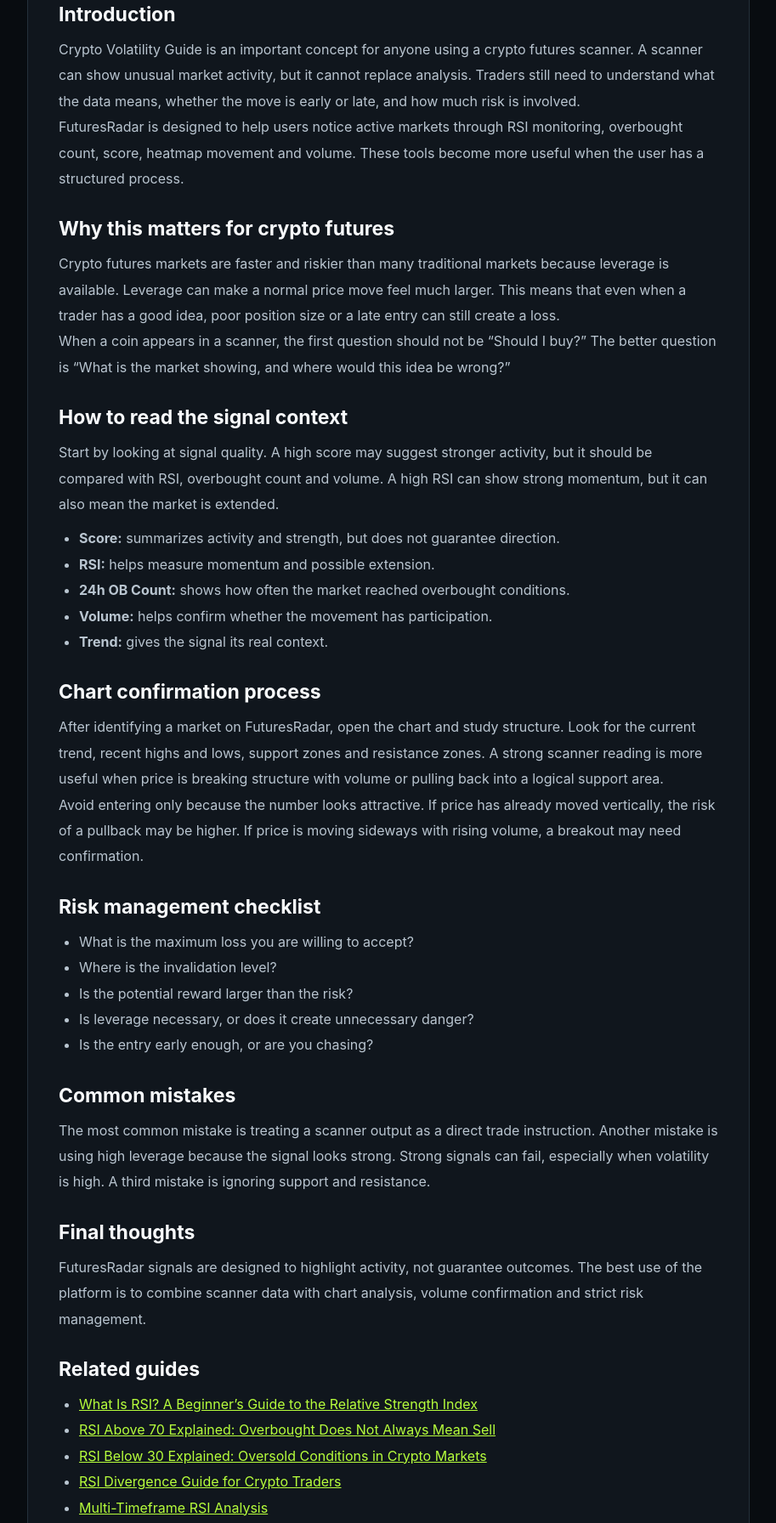
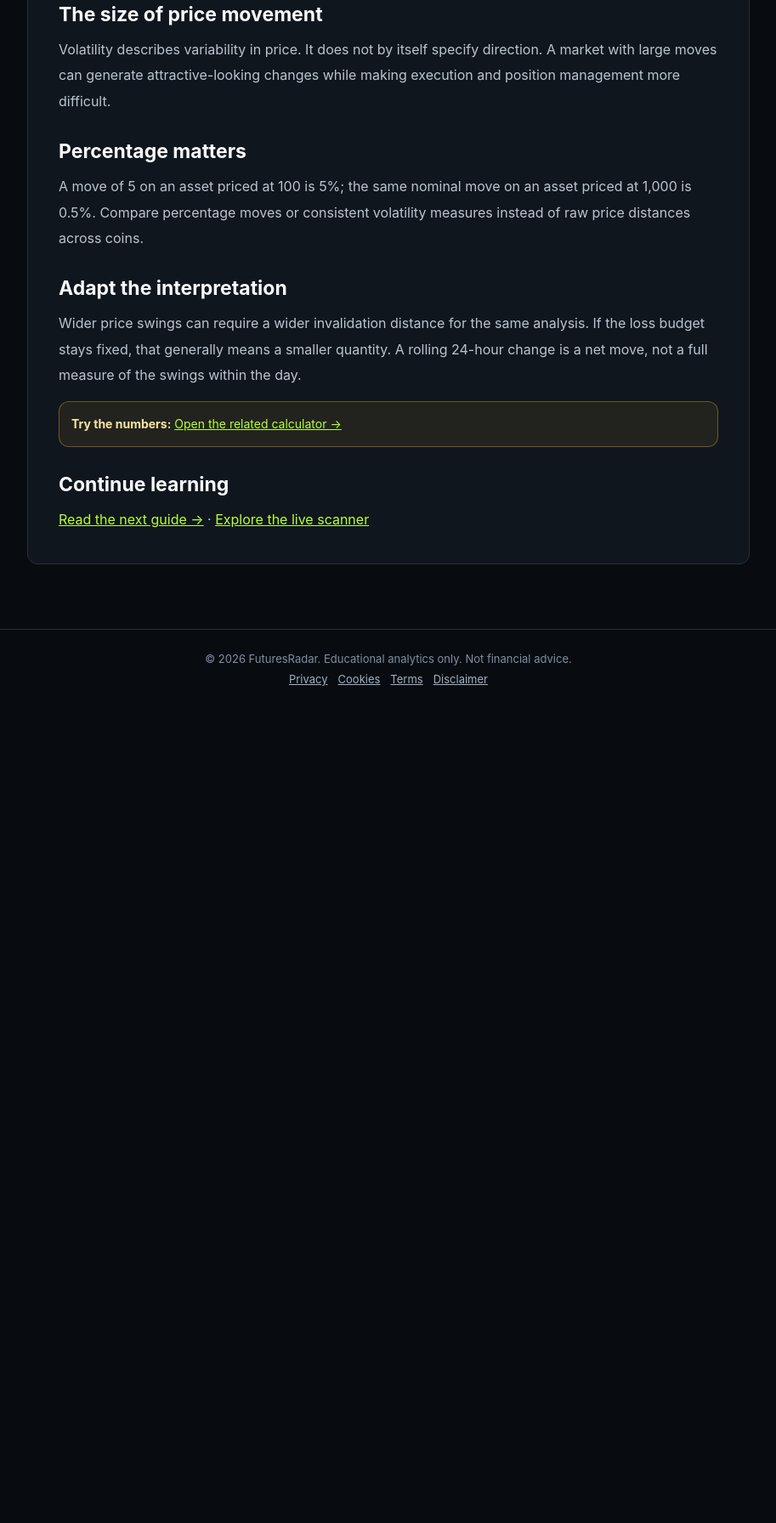
Before and after one commit to alperen15100/FuturesRadar-Web, a plain HTML site: page academy/crypto-volatility.html in a window 1280 px wide. Shown: the part 421-2213 px from the top of the page at 85% size, without its empty margins (183-1096 px from the left). After the commit the page ends 1255 px from the top, so only its background shows below. Drawn offline with Linux system fonts and the light colour scheme.

```diff
--- a/academy/crypto-volatility.html
+++ b/academy/crypto-volatility.html
@@ -9,13 +9,7 @@
 gtag('config', 'G-0RQHSQTDG0');
 </script>
 
-</head><body>
-<nav class="nav"><div class="navin"><a class="logo" href="../index.html">FUTURES<span>RADAR</span></a><div class="links"><a href="../index.html">Live Scanner</a><a href="../academy.html">Academy</a><a href="../faq.html">FAQ</a><a href="../about.html">About</a><a href="../contact.html">Contact</a></div></div></nav>
-<div class="container"><article class="article"><a class="btn" href="../academy.html">← Back to Academy</a><div class="kicker">Market Analysis</div><h1>Crypto Volatility Guide</h1><div class="meta">FuturesRadar Academy • SEO educational guide • Not financial advice</div><p>Learn why crypto markets move fast and how volatility changes risk.</p><div class="notice">This guide is educational only. It is not a recommendation to buy, sell, long or short any asset. Crypto futures involve high risk.</div>
-<h2>Introduction</h2><p>Crypto Volatility Guide is an important concept for anyone using a crypto futures scanner. A scanner can show unusual market activity, but it cannot replace analysis. Traders still need to understand what the data means, whether the move is early or late, and how much risk is involved.</p><p>FuturesRadar is designed to help users notice active markets through RSI monitoring, overbought count, score, heatmap movement and volume. These tools become more useful when the user has a structured process.</p>
-<h2>Why this matters for crypto futures</h2><p>Crypto futures markets are faster and riskier than many traditional markets because leverage is available. Leverage can make a normal price move feel much larger. This means that even when a trader has a good idea, poor position size or a late entry can still create a loss.</p><p>When a coin appears in a scanner, the first question should not be “Should I buy?” The better question is “What is the market showing, and where would this idea be wrong?”</p>
-<h2>How to read the signal context</h2><p>Start by looking at signal quality. A high score may suggest stronger activity, but it should be compared with RSI, overbought count and volume. A high RSI can show strong momentum, but it can also mean the market is extended.</p><ul><li><strong>Score:</strong> summarizes activity and strength, but does not guarantee direction.</li><li><strong>RSI:</strong> helps measure momentum and possible extension.</li><li><strong>24h OB Count:</strong> shows how often the market reached overbought conditions.</li><li><strong>Volume:</strong> helps confirm whether the movement has participation.</li><li><strong>Trend:</strong> gives the signal its real context.</li></ul>
-<h2>Chart confirmation process</h2><p>After identifying a market on FuturesRadar, open the chart and study structure. Look for the current trend, recent highs and lows, support zones and resistance zones. A strong scanner reading is more useful when price is breaking structure with volume or pulling back into a logical support area.</p><p>Avoid entering only because the number looks attractive. If price has already moved vertically, the risk of a pullback may be higher. If price is moving sideways with rising volume, a breakout may need confirmation.</p>
-<h2>Risk management checklist</h2><ul><li>What is the maximum loss you are willing to accept?</li><li>Where is the invalidation level?</li><li>Is the potential reward larger than the risk?</li><li>Is leverage necessary, or does it create unnecessary danger?</li><li>Is the entry early enough, or are you chasing?</li></ul>
-<h2>Common mistakes</h2><p>The most common mistake is treating a scanner output as a direct trade instruction. Another mistake is using high leverage because the signal looks strong. Strong signals can fail, especially when volatility is high. A third mistake is ignoring support and resistance.</p>
-<h2>Final thoughts</h2><p>FuturesRadar signals are designed to highlight activity, not guarantee outcomes. The best use of the platform is to combine scanner data with chart analysis, volume confirmation and strict risk management.</p><h2>Related guides</h2><ul><li><a href="what-is-rsi.html">What Is RSI? A Beginner’s Guide to the Relative Strength Index</a></li><li><a href="rsi-above-70.html">RSI Above 70 Explained: Overbought Does Not Always Mean Sell</a></li><li><a href="rsi-below-30.html">RSI Below 30 Explained: Oversold Conditions in Crypto Markets</a></li><li><a href="rsi-divergence.html">RSI Divergence Guide for Crypto Traders</a></li><li><a href="multi-timeframe-rsi.html">Multi-Timeframe RSI Analysis</a></li></ul></article></div><footer class="footer">© 2026 FuturesRadar. Educational analytics only. Not financial advice.<br><a href="../privacy-policy.html">Privacy</a><a href="../cookie-policy.html">Cookies</a><a href="../terms.html">Terms</a><a href="../disclaimer.html">Disclaimer</a></footer></body></html>
+<link rel="canonical" href="https://futuresradar.org/academy/crypto-volatility.html"></head><body>
+<nav class="nav"><div class="navin"><a class="logo" href="../index.html">FUTURES<span>RADAR</span></a><div class="links"><a href="../tools.html">Tools</a><a href="../index.html">Live Scanner</a><a href="../academy.html">Academy</a><a href="../faq.html">FAQ</a><a href="../about.html">About</a><a href="../contact.html">Contact</a></div></div></nav>
+<div class="container"><article class="article"><a class="btn" href="../academy.html">← Back to Academy</a><div class="kicker">Market Analysis</div><h1>Crypto Volatility Guide</h1><div class="meta">FuturesRadar Academy • Practical market guide • Not financial advice</div><p>Learn why crypto markets move fast and how volatility changes risk.</p><div class="notice">This guide is educational only. It is not a recommendation to buy, sell, long or short any asset. Crypto futures involve high risk.</div>
+<h2>The size of price movement</h2><p>Volatility describes variability in price. It does not by itself specify direction. A market with large moves can generate attractive-looking changes while making execution and position management more difficult.</p><h2>Percentage matters</h2><p>A move of 5 on an asset priced at 100 is 5%; the same nominal move on an asset priced at 1,000 is 0.5%. Compare percentage moves or consistent volatility measures instead of raw price distances across coins.</p><h2>Adapt the interpretation</h2><p>Wider price swings can require a wider invalidation distance for the same analysis. If the loss budget stays fixed, that generally means a smaller quantity. A rolling 24-hour change is a net move, not a full measure of the swings within the day.</p><div class="notice"><strong>Try the numbers:</strong> <a href="../tools/profit-loss.html">Open the related calculator →</a></div><h2>Continue learning</h2><p><a href="position-sizing.html">Read the next guide →</a> · <a href="../index.html">Explore the live scanner</a></p></article></div><footer class="footer">© 2026 FuturesRadar. Educational analytics only. Not financial advice.<br><a href="../privacy-policy.html">Privacy</a><a href="../cookie-policy.html">Cookies</a><a href="../terms.html">Terms</a><a href="../disclaimer.html">Disclaimer</a></footer></body></html>
```
